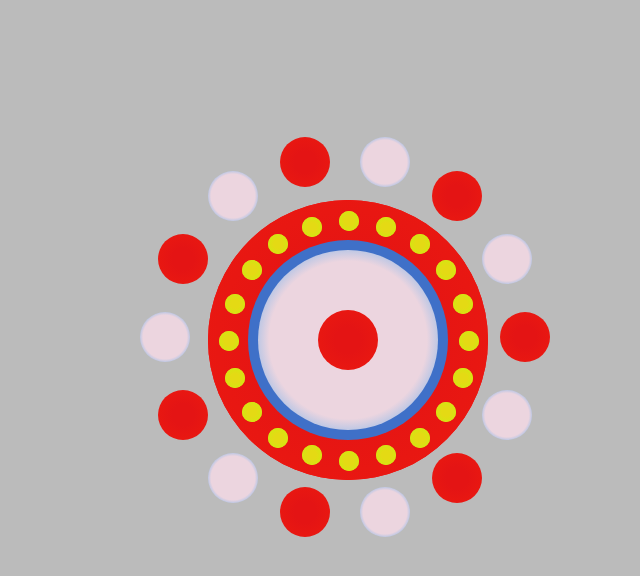
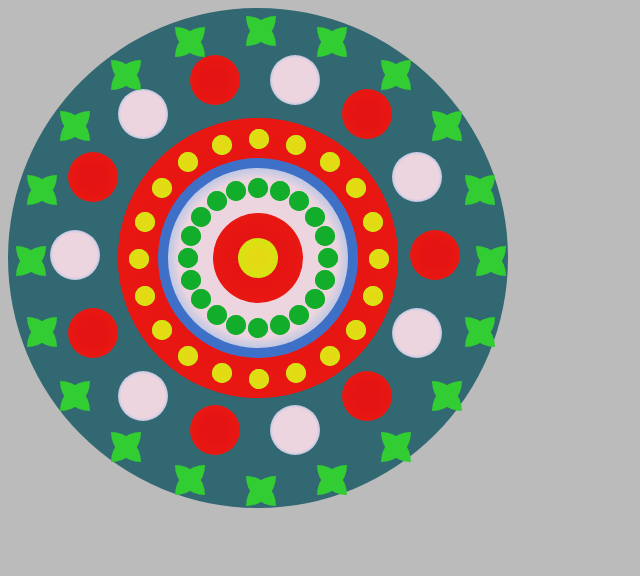
Before and after one commit to AmanSingh137/myrangoli, a website: page index.html in a window 1280 px wide. Shown: the whole page, without its empty margins (0-640 px from the left). Drawn offline with Linux system fonts and the light colour scheme.

Commit message:
Rangoli complete

```diff
--- a/index.css
+++ b/index.css
@@ -5,12 +5,35 @@ body {
     background-color: #bbb;
 }
 
+.cont{
+    background-color:  #326872;
+    background: hsl(189, 39%, 32%);
+    height: 500px;
+    width: 500px;
+    border-radius: 500px;
+    display: flex;
+    justify-content: center;
+    align-items: center;
+}
+
+.rangoli {
+    background: rgb(186, 228, 20);
+    background: radial-gradient(circle, rgb(228, 218, 20) 31%, rgb(203, 236, 16) 100%);
+    height: 40px;
+    width: 40px;
+    border-radius: 100px;
+
+}
+
 .rangoli-dot {
     background: rgb(228, 20, 20);
     background: radial-gradient(circle, rgba(228, 20, 20, 1) 31%, rgba(236, 26, 16, 1) 100%);
-    height: 60px;
-    width: 60px;
+    height: 90px;
+    width: 90px;
     border-radius: 100px;
+    display: flex;
+    justify-content: center;
+    align-items: center;
 }
 
 .rangoli-container-three {
@@ -85,3 +108,27 @@ body {
     background: radial-gradient(circle, rgb(228, 218, 20) 31%, rgb(203, 236, 16) 100%);
     border-radius: 100px;
 }
+
+.div5 {
+    background: #12AD2B;
+    background: radial-gradient(circle, #12AD2B 80%, rgba(72,236,16,1) 98%);
+    position: absolute;
+    width: 20px;
+    height: 20px;
+    border-radius: 100px;
+}
+
+.div6 {
+    /* background: rgb(231,47,128);
+    background: radial-gradient(circle, rgba(231,47,128,1) 76%, rgba(148,187,233,1) 79%);
+    position: absolute;
+    width: 20px;
+    height: 20px;
+    border-radius: 100px; */
+    position: absolute;
+    width: 30px;
+	height: 30px;
+	border-radius: 0 30px;
+	background-color: #32cd32;
+	/*transform: rotate(0deg);*/
+}
--- a/index.html
+++ b/index.html
@@ -10,11 +10,15 @@
 </head>
 
 <body>
-    <div id="parentdiv">
-        <div class="rangoli-container">
-            <div class="rangoli-container-two">
-                <div class="rangoli-container-three">
-                    <div class="rangoli-dot"></div>
+    <div class="cont">
+        <div id="parentdiv">
+            <div class="rangoli-container">
+                <div class="rangoli-container-two">
+                    <div class="rangoli-container-three">
+                        <div class="rangoli-dot">
+                            <div class="rangoli"></div>
+                        </div>
+                    </div>
                 </div>
             </div>
         </div>
--- a/index.js
+++ b/index.js
@@ -1,28 +1,58 @@
 var div = 360 / 14;
 var radius = 180;
-var parentdiv = document.getElementById('parentdiv');
+var parentdiv = document.getElementById("parentdiv");
 var offsetToParentCenter = parseInt(parentdiv.offsetWidth / 2);
 var offsetToChildCenter = 28;
 var totalOffset = offsetToParentCenter - offsetToChildCenter;
 for (var i = 1; i <= 14; ++i) {
-  var childdiv = document.createElement('div');
-  childdiv.className = i%2===0 ? 'div2' : 'div3';
-  var y = Math.sin((div * i) * (Math.PI / 180)) * radius;
-  var x = Math.cos((div * i) * (Math.PI / 180)) * radius;
+  var childdiv = document.createElement("div");
+  childdiv.className = i % 2 === 0 ? "div2" : "div3";
+  var y = Math.sin(div * i * (Math.PI / 180)) * radius;
+  var x = Math.cos(div * i * (Math.PI / 180)) * radius;
   childdiv.style.top = (y + totalOffset).toString() + "px";
   childdiv.style.left = (x + totalOffset).toString() + "px";
   parentdiv.appendChild(childdiv);
 }
-var divSmall = 360/40;
+var divSmall = 360 / 40;
 var radiusSmall = 120;
 var offsetToChildCenterSmall = 9;
 var totalOffsetSmall = offsetToParentCenter - offsetToChildCenterSmall;
 for (var i = 1; i <= 40; ++i) {
-    var childdiv = document.createElement('div');
-    childdiv.className = 'div4';
-    var y = Math.sin(((divSmall) * (i)) * (Math.PI / 90)) * radiusSmall;
-    var x = Math.cos(((divSmall) * (i)) * (Math.PI / 90)) * radiusSmall;
-    childdiv.style.top = (y + totalOffsetSmall).toString() + "px";
-    childdiv.style.left = (x + totalOffsetSmall).toString() + "px";
-    parentdiv.appendChild(childdiv);
-  }
+  var childdiv = document.createElement("div");
+  childdiv.className = "div4";
+  var y = Math.sin(divSmall * i * (Math.PI / 90)) * radiusSmall;
+  var x = Math.cos(divSmall * i * (Math.PI / 90)) * radiusSmall;
+  childdiv.style.top = (y + totalOffsetSmall).toString() + "px";
+  childdiv.style.left = (x + totalOffsetSmall).toString() + "px";
+  parentdiv.appendChild(childdiv);
+}
+
+var divInnerCircle = 360 / 40;
+var radInner = 70;
+var offsetToChildCenterInner = 10;
+var totalOffsetSmall = offsetToParentCenter - offsetToChildCenterInner;
+for (var i = 1; i <= 40; ++i) {
+  var childdiv = document.createElement("div");
+  childdiv.className = "div5";
+  var y = Math.sin(divInnerCircle * i * (Math.PI / 90)) * radInner;
+  var x = Math.cos(divInnerCircle * i * (Math.PI / 90)) * radInner;
+  childdiv.style.top = (y + totalOffsetSmall).toString() + "px";
+  childdiv.style.left = (x + totalOffsetSmall).toString() + "px";
+  parentdiv.appendChild(childdiv);
+}
+
+var outerCircle = 360/40;
+var radOuter = 230;
+var offsetToChildCenterOuter = -100;
+var totalOffsetOuter = offsetToChildCenter - offsetToChildCenterOuter;
+for(var i = 1; i <= 40; ++i)
+{
+  var childdiv = document.createElement("div");
+  childdiv.className = "div6";
+  childdiv.style.transform = i >20 ? 'rotate(0deg)' : 'rotate(90deg)';
+  var y = Math.sin(outerCircle * i * (Math.PI / 90)) * radOuter;
+  var x = Math.cos(outerCircle * i * (Math.PI / 90)) * radOuter;
+  childdiv.style.top = (y + totalOffsetOuter).toString() + "px";
+  childdiv.style.left = (x + totalOffsetOuter).toString() + "px";
+  parentdiv.appendChild(childdiv);
+}
```
